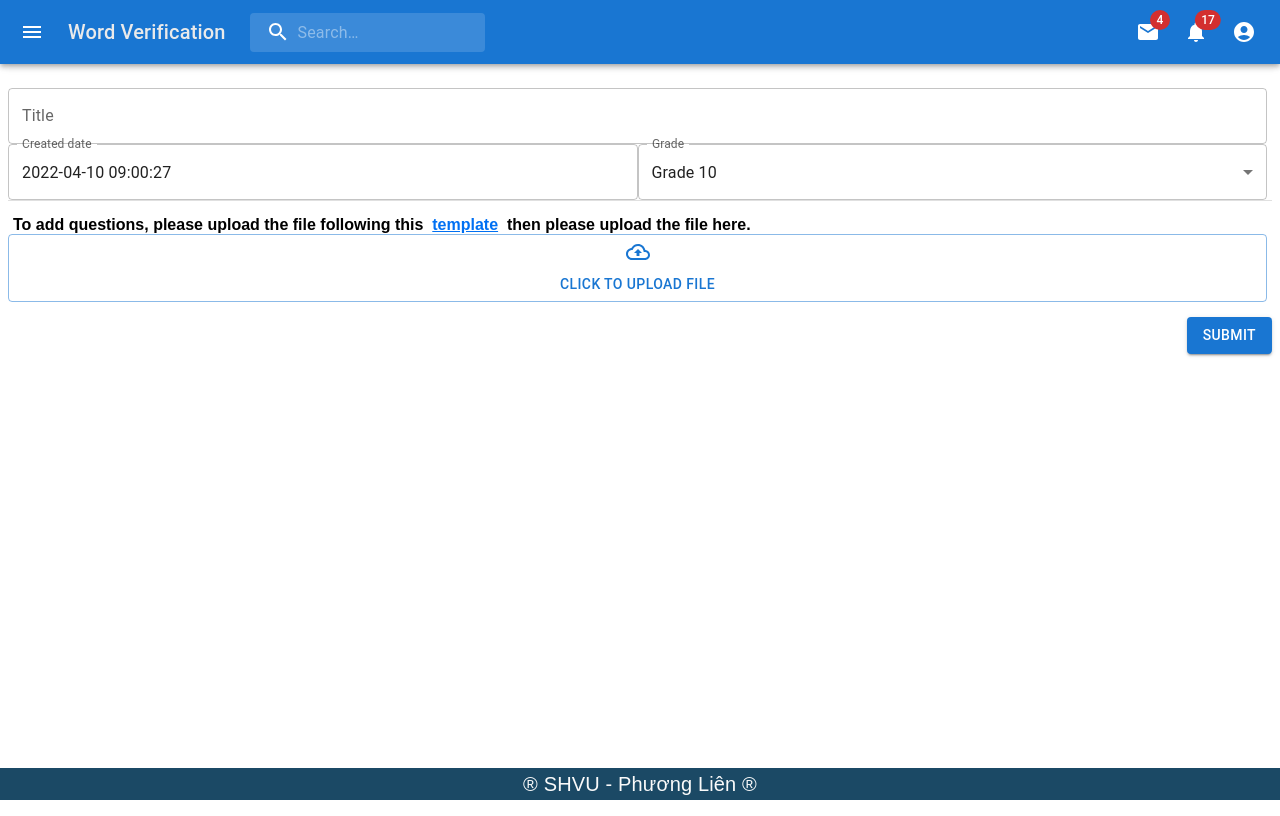
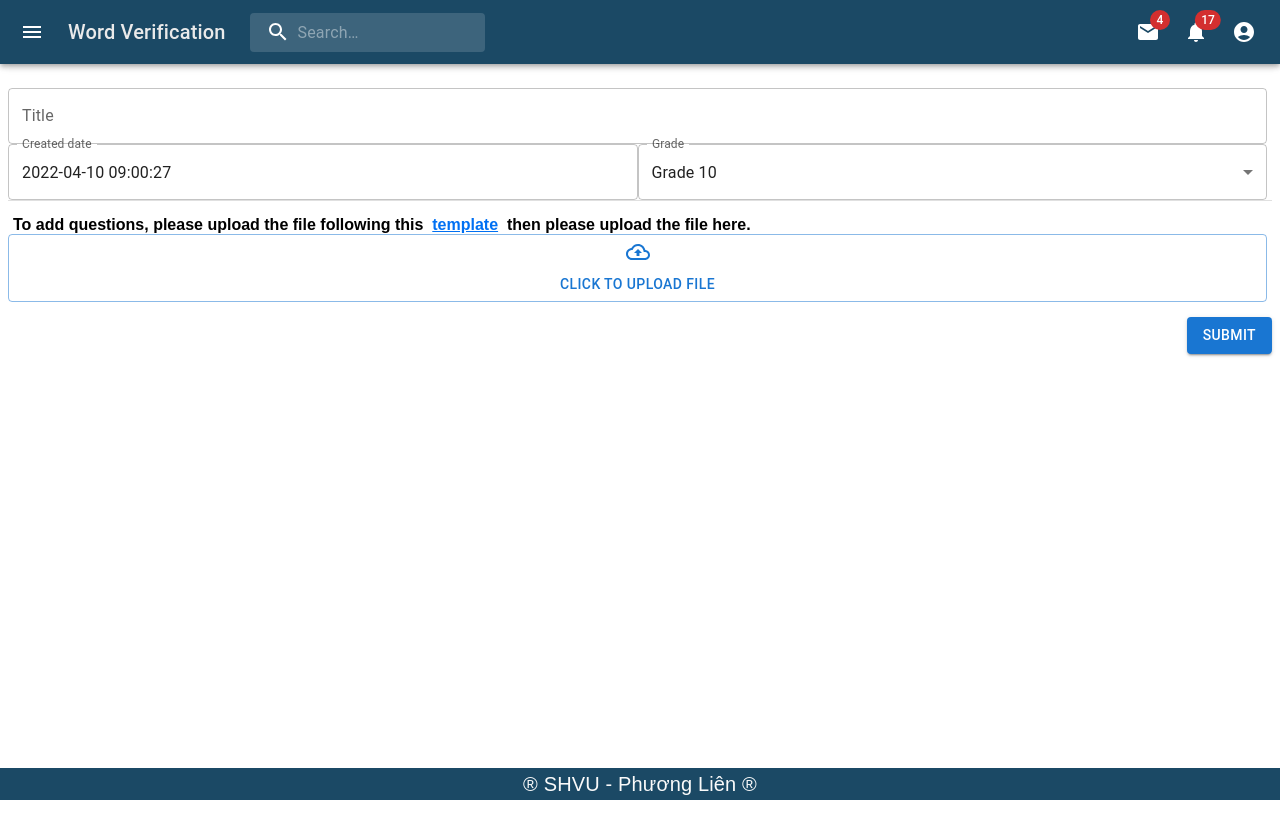
Before and after one commit to vuhson30799/word-verification, a Next.js app in the folder my-client/: page /admin/quiz in a window 1280 px wide. Built offline with nearby package versions, Linux system fonts and the light colour scheme.

Commit message:
WV-32: Fix header does not receive CSS on server.

```diff
--- a/my-client/styles/MySearchAppBar.module.css
+++ b/my-client/styles/MySearchAppBar.module.css
@@ -8,6 +8,6 @@
 }
 
 .Header {
-    display: flex;
-    background-color: #1b4965;
+    display: flex !important;
+    background-color: #1b4965 !important;
 }
```
